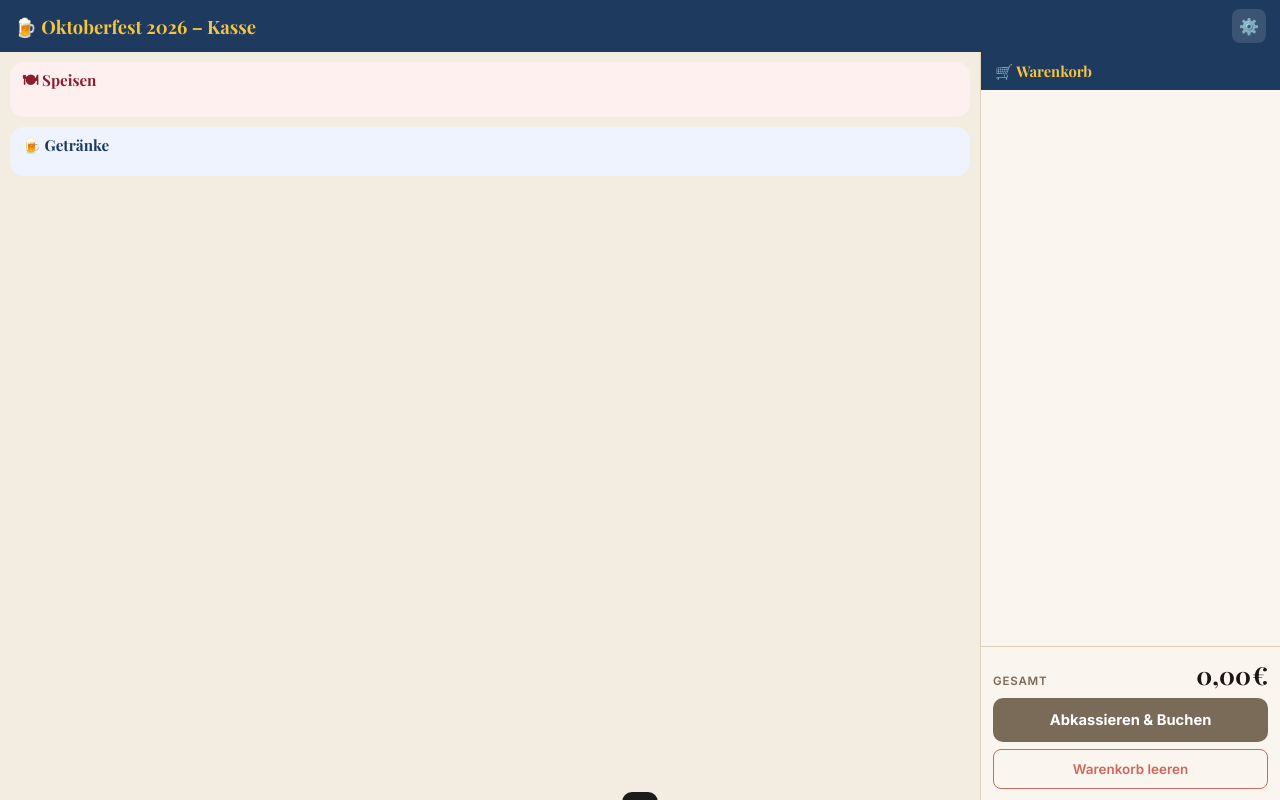
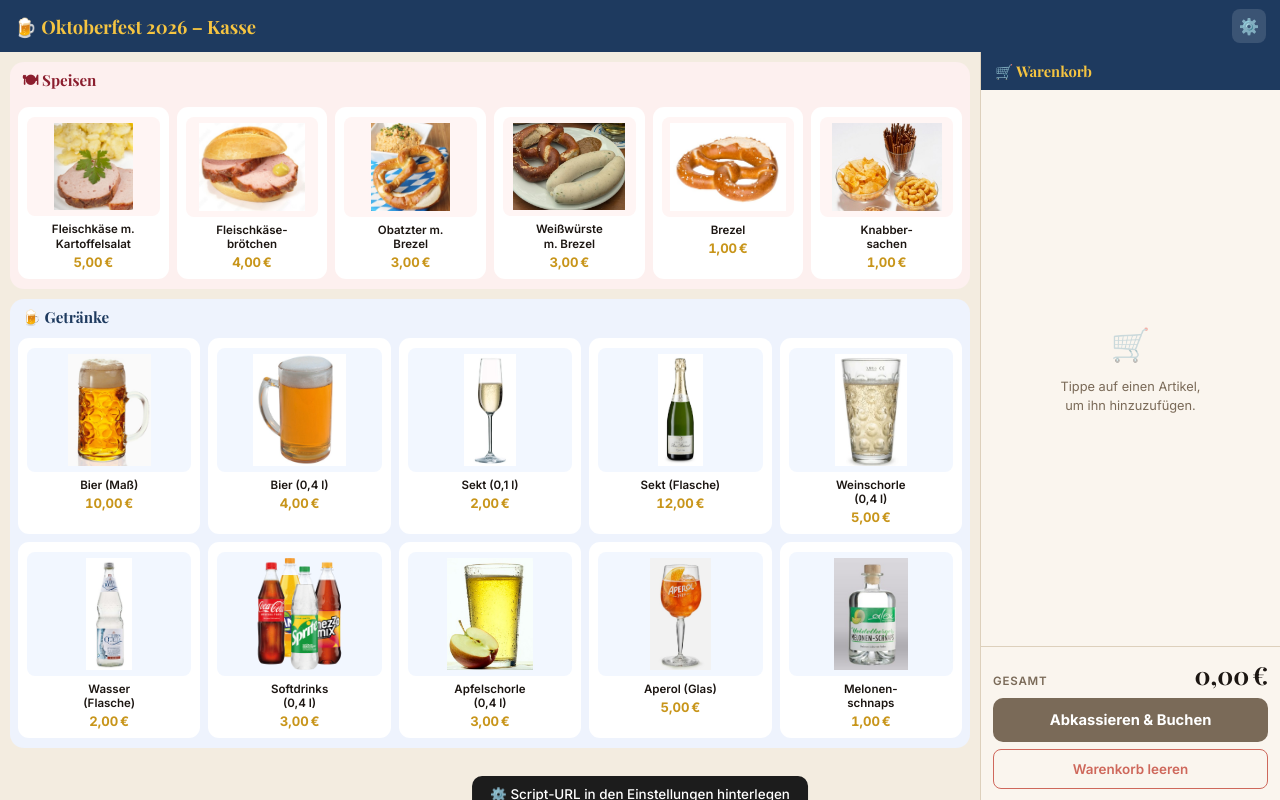
Before and after one commit to Gleichstromrichter/Oktoberfest_2026, a plain HTML site: page index.html in a window 1280 px wide. Drawn offline with nearby package versions, Linux system fonts and the light colour scheme.

Commit message:
Add files via upload

```diff
--- a/index.html
+++ b/index.html
@@ -1051,4 +1051,16 @@
   el.textContent = msg;
   el.className   = 'toast on' + (type ? ' ' + type : '');
   clearTimeout(toastTimer);
-  toastTimer = setTimeout(() =>
+  toastTimer = setTimeout(() => { el.className = 'toast'; }, 3500);
+}
+
+// ── FORMAT ───────────────────────────────────────────────────
+function fmt(n) {
+  return n.toFixed(2).replace('.', ',') + ' €';
+}
+
+// First-start hint
+if (!localStorage.getItem('scriptUrl')) {
+  setTimeout(() => toast('⚙️ Script-URL in den Einstellungen hinterlegen', ''), 900);
+}
+</script>
```
